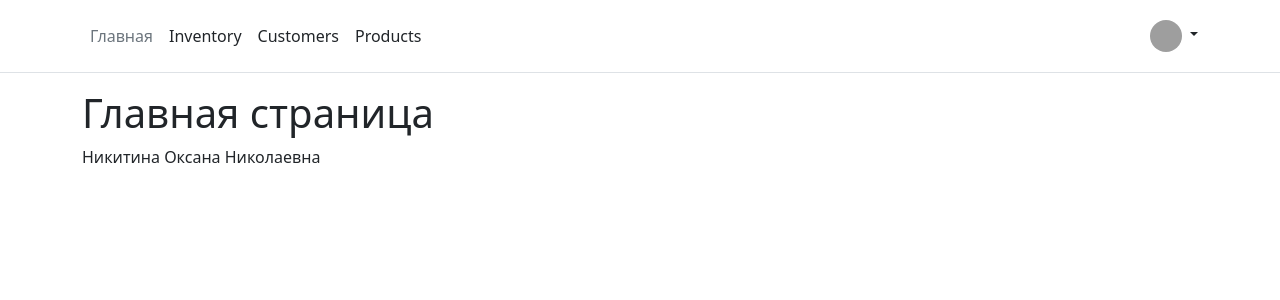
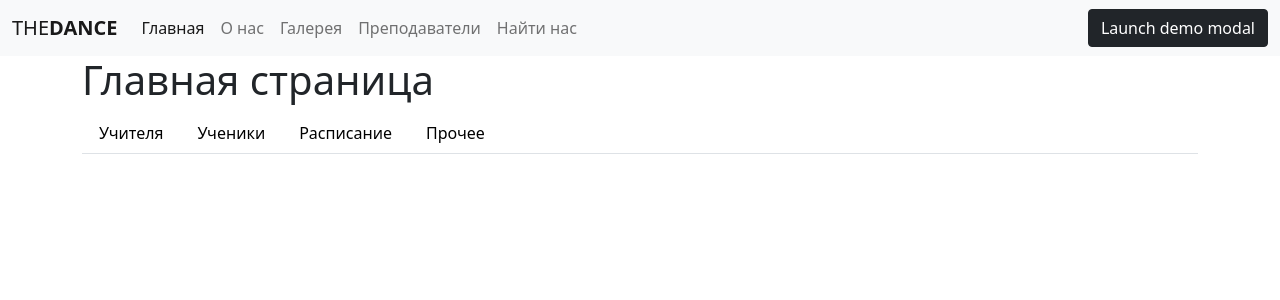
Before and after one commit to Andromeda-12/THEDANCE, a Django app: page / in a window 1280 px wide. Shown: the top 300 px of the page. Run offline with Django 3.2, Linux system fonts and the light colour scheme; data comes from the database, SQL or seed files in the repository; some libraries are stand-ins or nearby versions; grey boxes are pictures that could not be loaded.

Commit message:
Изменен дизайн главной страницы. Добавлен новый функционал для дальнейших разработок.

```diff
--- a/main/templates/main/base.html
+++ b/main/templates/main/base.html
@@ -5,38 +5,103 @@
     <meta name="viewport"
           content="width=device-width, user-scalable=no, initial-scale=1.0, maximum-scale=1.0, minimum-scale=1.0">
     <meta http-equiv="X-UA-Compatible" content="ie=edge">
-    <link rel="stylesheet" href="https://stackpath.bootstrapcdn.com/bootstrap/5.0.0-alpha2/css/bootstrap.min.css" integrity="sha384-DhY6onE6f3zzKbjUPRc2hOzGAdEf4/Dz+WJwBvEYL/lkkIsI3ihufq9hk9K4lVoK" crossorigin="anonymous">
+    <link rel="stylesheet" href="https://cdn.jsdelivr.net/npm/bootstrap@5.0.0-beta3/dist/css/bootstrap.min.css"
+          integrity="sha384-eOJMYsd53ii+scO/bJGFsiCZc+5NDVN2yr8+0RDqr0Ql0h+rP48ckxlpbzKgwra6" crossorigin="anonymous">
     <title>THE DANCE</title>
 </head>
-<header class="p-3 mb-3 border-bottom">
-    <div class="container">
-        <div class="d-flex flex-wrap align-items-center justify-content-center justify-content-lg-between">
 
-            <ul class="nav col-12 col-lg-auto me-lg-auto mb-2 justify-content-center mb-md-0">
-                <li><a href="{% url 'home' %}" class="nav-link px-2 link-secondary">Главная</a></li>
-                <li><a href="#" class="nav-link px-2 link-dark">Inventory</a></li>
-                <li><a href="#" class="nav-link px-2 link-dark">Customers</a></li>
-                <li><a href="#" class="nav-link px-2 link-dark">Products</a></li>
-            </ul>
+<body>
+<nav class="navbar navbar-expand-lg navbar-light bg-light">
+    <div class="container-fluid">
+        <a class="navbar-brand" href="#">THE<strong>DANCE</strong></a>
+        <button class="navbar-toggler" type="button" data-bs-toggle="collapse" data-bs-target="#navbarNav" aria-controls="navbarNav" aria-expanded="false" aria-label="Toggle navigation">
+            <span class="navbar-toggler-icon"></span>
+        </button>
+        <div class="collapse navbar-collapse" id="navbarNav">
+            <ul class="navbar-nav">
+                <li class="nav-item">
+                    <a class="nav-link active" aria-current="page" href="#">Главная</a>
+                </li>
+                <li class="nav-item">
+                    <a class="nav-link" href="#">О нас</a>
+                </li>
+                <li class="nav-item">
+                    <a class="nav-link" href="#">Галерея</a>
+                </li>
+                <li class="nav-item">
+                    <a class="nav-link" href="#">Преподаватели</a>
+                </li>
+                <li class="nav-item">
+                    <a class="nav-link" href="#">Найти нас</a>
+                </li>
+      </ul>
+    </div>
+        <button class="btn btn-dark">
+            Launch demo modal
+        </button>
+  </div>
+</nav>
+<!--    <header class="mb-3 border-bottom">-->
+<!--        <div class="container">-->
+<!--            <div class="d-flex flex-wrap align-items-center justify-content-center justify-content-lg-between">-->
 
-            <div class="dropdown text-end">
-                <a href="#" class="d-block link-dark text-decoration-none dropdown-toggle" id="dropdownUser1" data-bs-toggle="dropdown" aria-expanded="false">
-                    <img src="https://github.com/mdo.png" alt="mdo" width="32" height="32" class="rounded-circle">
-                </a>
-                <ul class="dropdown-menu text-small" aria-labelledby="dropdownUser1" style="">
-                    <li><a class="dropdown-item" href="#">New project...</a></li>
-                    <li><a class="dropdown-item" href="#">Settings</a></li>
-                    <li><a class="dropdown-item" href="#">Profile</a></li>
-                    <li><hr class="dropdown-divider"></li>
-                    <li><a class="dropdown-item" href="#">Sign out</a></li>
-                </ul>
-            </div>
-        </div>
-    </div>
-</header>
-<body>
+<!--                <ul class="nav col-12 col-lg-auto me-lg-auto mb-2 justify-content-center mb-md-0">-->
+<!--                    <li><a href="{% url 'home' %}" class="nav-link px-2 link-secondary">Главная</a></li>-->
+<!--                    <li><a href="#" class="nav-link px-2 link-dark">Inventory</a></li>-->
+<!--                    <li><a href="#" class="nav-link px-2 link-dark">Customers</a></li>-->
+<!--                    <li><a href="#" class="nav-link px-2 link-dark">Products</a></li>-->
+<!--                </ul>-->
+
+<!--                <div class="dropdown text-end">-->
+<!--                    <a href="#" class="d-block link-dark text-decoration-none dropdown-toggle" id="dropdownUser1" data-bs-toggle="dropdown" aria-expanded="false">-->
+<!--                        <img src="https://github.com/mdo.png" alt="mdo" width="32" height="32" class="rounded-circle">-->
+<!--                    </a>-->
+<!--                    <ul class="dropdown-menu text-small" aria-labelledby="dropdownUser1" style="">-->
+<!--                        <li><a class="dropdown-item" href="#">New project...</a></li>-->
+<!--                        <li><a class="dropdown-item" href="#">Settings</a></li>-->
+<!--                        <li><a class="dropdown-item" href="#">Profile</a></li>-->
+<!--                        <li><hr class="dropdown-divider"></li>-->
+<!--                        <li><a class="dropdown-item" href="#">Sign out</a></li>-->
+<!--                    </ul>-->
+<!--                </div>-->
+<!--            </div>-->
+<!--        </div>-->
+<!--    </header>-->
+
+<!--    <section class="menu menu1 cid-suhgRCjuTW" once="menu" id="menu1-0">-->
+<!--    <nav class="navbar navbar-dropdown navbar-fixed-top navbar-expand-lg">-->
+<!--        <div class="container-fluid">-->
+<!--            <div class="navbar-brand">-->
+
+<!--                <span class="navbar-caption-wrap"><a class="navbar-caption text-black text-primary display-7" href="index.html#top">THEDANCE</a></span>-->
+<!--            </div>-->
+<!--            <button class="navbar-toggler" type="button" data-toggle="collapse" data-target="#navbarSupportedContent" aria-controls="navbarNavAltMarkup" aria-expanded="false" aria-label="Toggle navigation">-->
+<!--                <div class="hamburger">-->
+<!--                    <span></span>-->
+<!--                    <span></span>-->
+<!--                    <span></span>-->
+<!--                    <span></span>-->
+<!--                </div>-->
+<!--            </button>-->
+<!--            <div class="collapse navbar-collapse" id="navbarSupportedContent">-->
+<!--                <ul class="navbar-nav nav-dropdown" data-app-modern-menu="true"><li class="nav-item"><a class="nav-link link text-black text-primary display-4" href="index.html#image2-2">-->
+<!--                            О нас<br></a></li>-->
+<!--                    <li class="nav-item"><a class="nav-link link text-black text-primary display-4" href="index.html#gallery1-3">-->
+<!--                            Галерея<br></a></li>-->
+<!--                    <li class="nav-item"><a class="nav-link link text-black text-primary display-4" href="index.html#team1-4">Преподаватели</a>-->
+<!--                    </li><li class="nav-item"><a class="nav-link link text-black text-primary display-4" href="index.html#map1-5">Найти нас</a></li></ul>-->
+
+<!--                <div class="navbar-buttons mbr-section-btn"><a class="btn btn-primary display-4" href="https://mobiri.se">-->
+<!--                        Download Now</a></div>-->
+<!--            </div>-->
+<!--        </div>-->
+<!--    </nav>-->
+<!--    </section>-->
     <div class="container">
         {% block content_index %} {% endblock %}
     </div>
+    <script src="https://cdn.jsdelivr.net/npm/bootstrap@5.0.0-beta3/dist/js/bootstrap.min.js" integrity="sha384-j0CNLUeiqtyaRmlzUHCPZ+Gy5fQu0dQ6eZ/xAww941Ai1SxSY+0EQqNXNE6DZiVc" crossorigin="anonymous"></script>
+    <script src="https://cdn.jsdelivr.net/npm/bootstrap@5.0.0-beta3/dist/js/bootstrap.bundle.min.js" integrity="sha384-JEW9xMcG8R+pH31jmWH6WWP0WintQrMb4s7ZOdauHnUtxwoG2vI5DkLtS3qm9Ekf" crossorigin="anonymous"></script>
+<!--    <script src="https://cdn.jsdelivr.net/npm/bootstrap@5.0.0-beta3/dist/js/bootstrap.esm.min.js" integrity="sha384-k6Ky+0xfWyu//JJ+gALV6MHxoqz0kbeIArobFAJP8z+IMlN1JYd9PlnvbxVLVNvu" crossorigin="anonymous"></script>-->
 </body>
 </html>
--- a/main/templates/main/index.html
+++ b/main/templates/main/index.html
@@ -1,8 +1,31 @@
 {% extends 'main/base.html' %}
 
 {% block content_index %}
-    <h1>Главная страница</h1>
-    {% for t in teachers%}
-        <p>{{t}}</p>
-    {% endfor %}
+<h1>Главная страница</h1>
+<nav>
+    <div class="nav nav-tabs" id="myTab" role="tablist">
+        <button class="nav-link" id="teachers-tab" data-bs-toggle="tab" data-bs-target="#teachers" type="button" role="tab" aria-controls="teachers" aria-selected="false">Учителя</button>
+        <button class="nav-link" id="students-tab" data-bs-toggle="tab" data-bs-target="#students" type="button" role="tab" aria-controls="students" aria-selected="false">Ученики</button>
+        <button class="nav-link" id="timetable-tab" data-bs-toggle="tab" data-bs-target="#timetable" type="button" role="tab" aria-controls="timetable" aria-selected="false">Расписание</button>
+        <button class="nav-link" id="etc-tab" data-bs-toggle="tab" data-bs-target="#etc" type="button" role="tab" aria-controls="etc" aria-selected="false">Прочее</button>
+    </div>
+</nav>
+
+<div class="tab-content" id="myTabContent">
+    <div class="tab-pane fade" id="teachers" role="tabpanel" aria-labelledby="teachers-tab">
+        {% for t in teachers%}
+            <h6>{{t}}</h6>
+        {% endfor %}
+    </div>
+    <div class="tab-pane fade" id="students" role="tabpanel" aria-labelledby="students-tab">
+        <span>Students</span>
+    </div>
+    <div class="tab-pane fade" id="timetable" role="tabpanel" aria-labelledby="timetable-tab">
+        <span>Timetable</span>
+    </div>
+    <div class="tab-pane fade" id="etc" role="tabpanel" aria-labelledby="etc-tab">
+        <span>E.T.C.</span>
+    </div>
+</div>
+
 {% endblock %}
```
